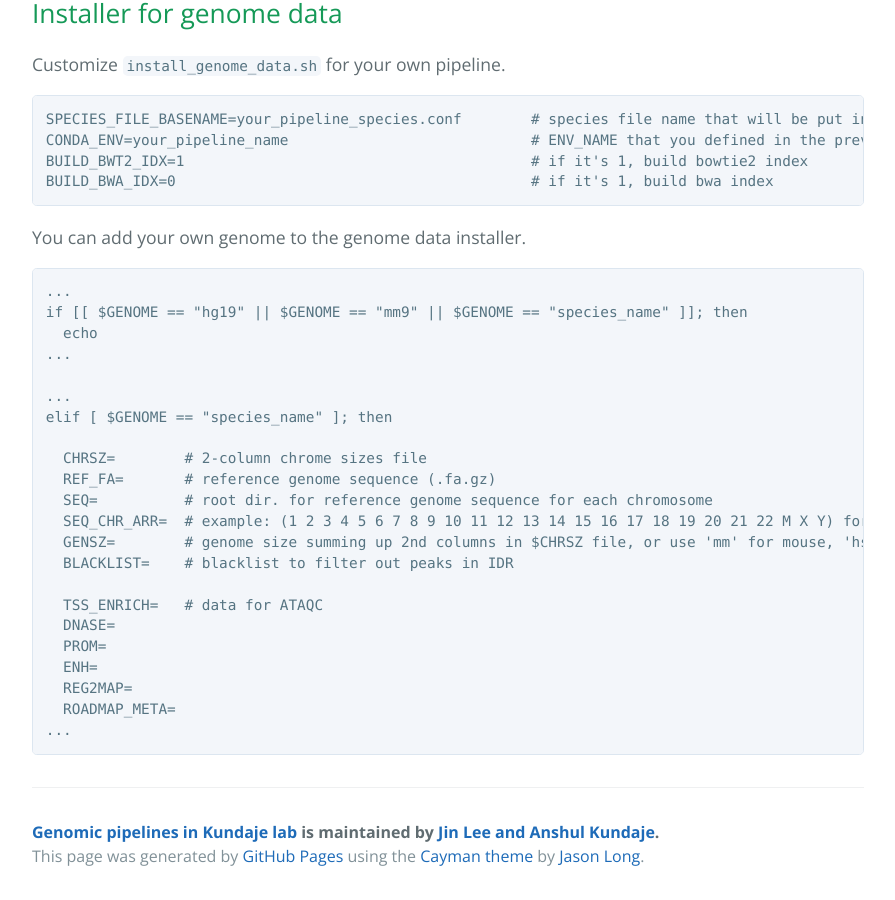
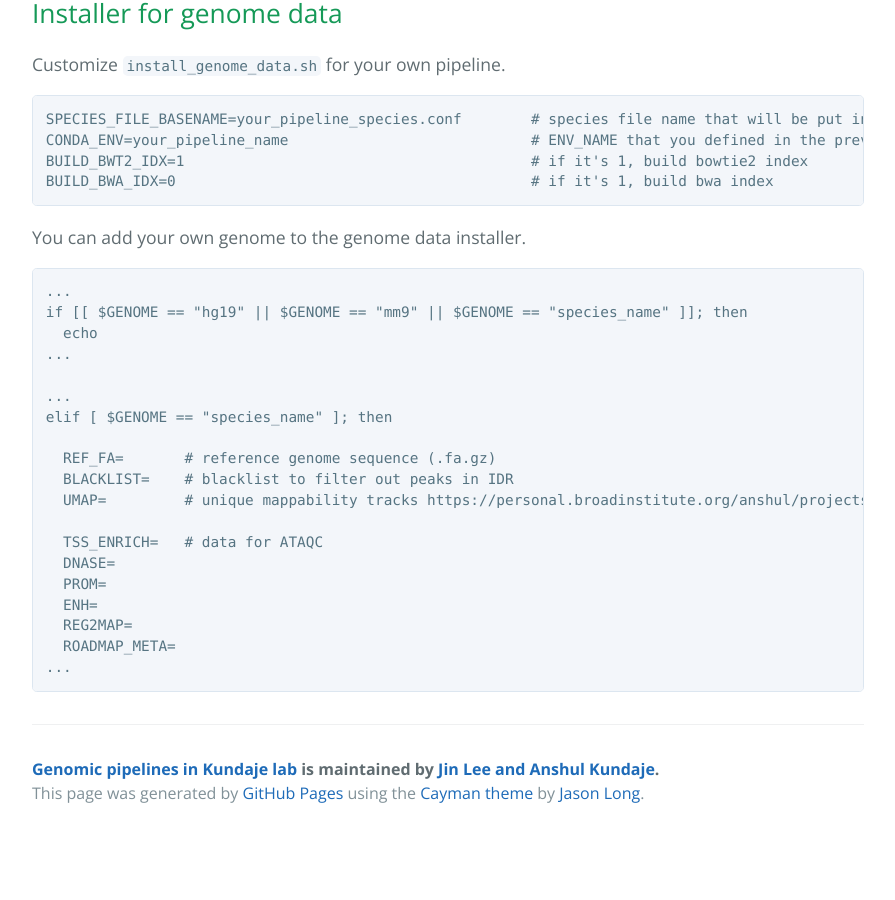
Before and after one commit to kundajelab/bds_pipeline_modules, a Jekyll site: the page built from programming.md, in a window 1280 px wide and 900 px high, scrolled down 15691 px. Shown: the whole window, without its empty margins (192-1087 px from the left). Built offline with Jekyll 4.4.1, drawn with Linux system fonts in a browser that asks for light colours; after the commit the page ends 16528 px from its top, so only the background shows below that.

Commit message:
update README

```diff
--- a/programming.md
+++ b/programming.md
@@ -733,12 +733,9 @@
 ...
 elif [ $GENOME == "species_name" ]; then
 
-  CHRSZ= 	# 2-column chrome sizes file
   REF_FA= 	# reference genome sequence (.fa.gz)
-  SEQ= 		# root dir. for reference genome sequence for each chromosome
-  SEQ_CHR_ARR= 	# example: (1 2 3 4 5 6 7 8 9 10 11 12 13 14 15 16 17 18 19 20 21 22 M X Y) for human. $SEQ/chr$i.fa.gz
-  GENSZ= 	# genome size summing up 2nd columns in $CHRSZ file, or use 'mm' for mouse, 'hs' for human
   BLACKLIST=  	# blacklist to filter out peaks in IDR
+  UMAP=		# unique mappability tracks https://personal.broadinstitute.org/anshul/projects/umap
 
   TSS_ENRICH= 	# data for ATAQC
   DNASE=
```
